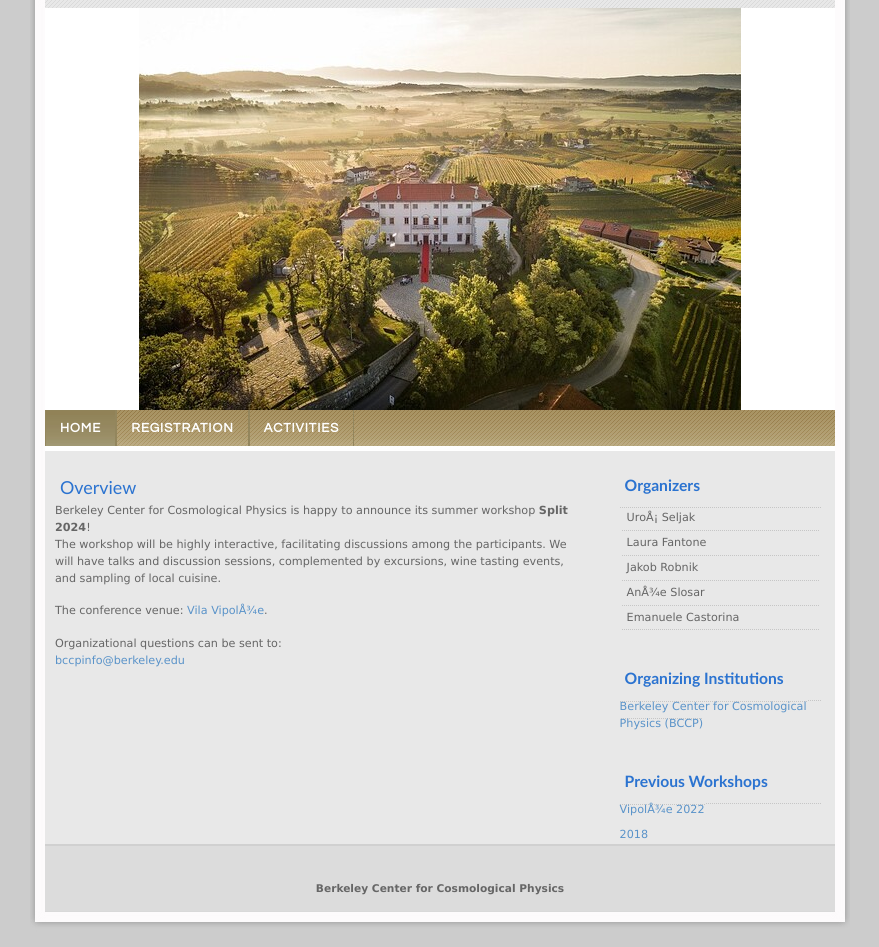
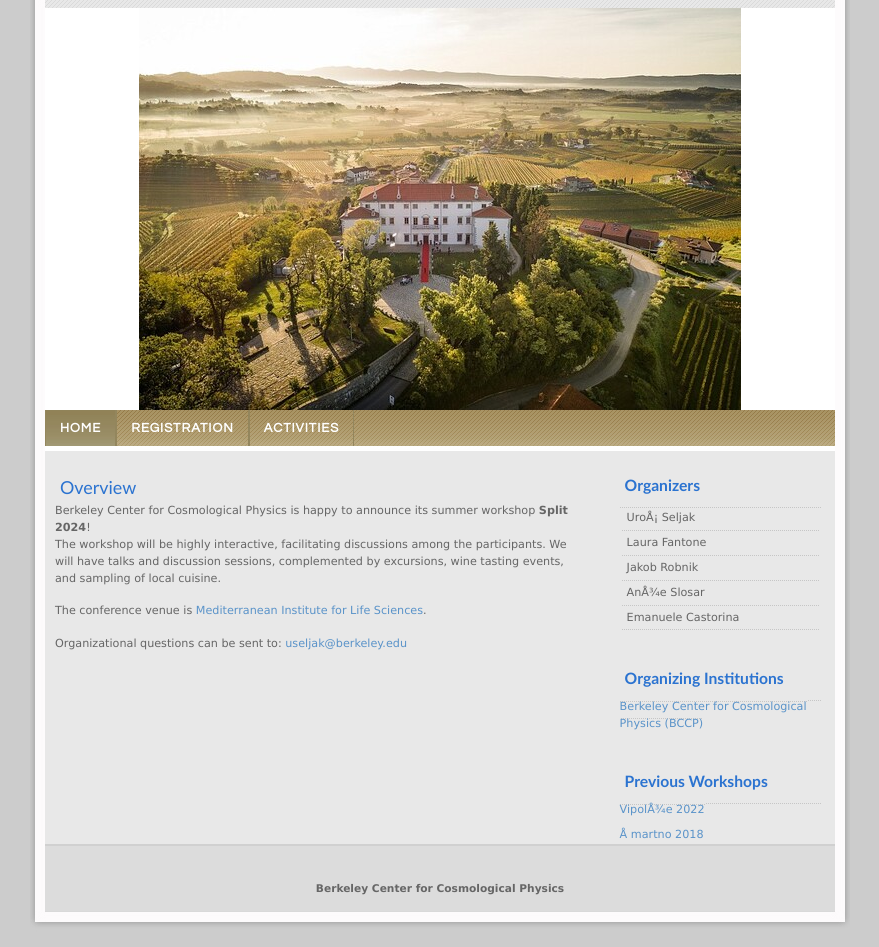
Before and after one commit to bccp/workshops, a plain HTML site: page index.html in a window 1280 px wide. Shown: the part 107-1054 px from the top of the page, without its empty margins (200-1079 px from the left). Drawn offline with Linux system fonts and the light colour scheme.

Commit message:
Update index.html

```diff
--- a/index.html
+++ b/index.html
@@ -100,7 +100,7 @@
 
         </ul>
 
-	  <a href="http://bccp.berkeley.edu/2018-non-linear-universe/"> 2018</a>
+	  <a href="http://bccp.berkeley.edu/2018-non-linear-universe/"> Šmartno 2018</a>
 			    </ul>
 
         <!-- sidebar ends -->
@@ -119,10 +119,9 @@ Berkeley Center for Cosmological Physics is happy to announce its summer worksho
 The workshop will be highly interactive, facilitating discussions among the participants. We will
 have talks and discussion sessions, complemented by excursions, wine tasting events, and sampling of local cuisine.
 </p>
-The conference venue: <a href="https://www.vilavipolze.eu"> Vila Vipolže</a>.
+The conference venue is <a href="https://www.medils.org/"> Mediterranean Institute for Life Sciences</a>.
 </p>
-Organizational questions can be sent to:<br>
-<a href="useljak@berkeley.edu">bccpinfo@berkeley.edu</a>
+Organizational questions can be sent to: <a href="useljak@berkeley.edu">useljak@berkeley.edu</a>
 
 <!--<a href="lfanton@berkekeley.edu"> Laura Fantone </a> <br>
 
```
